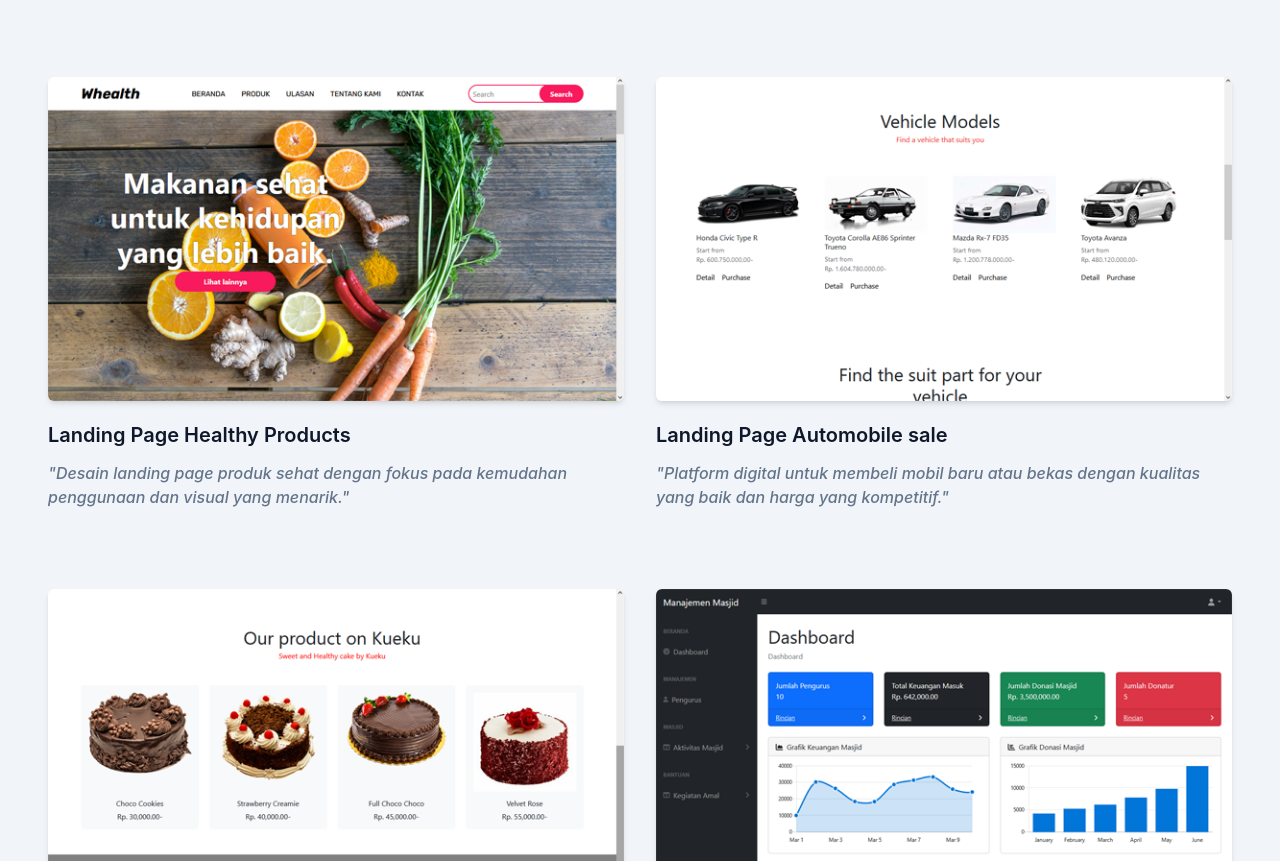
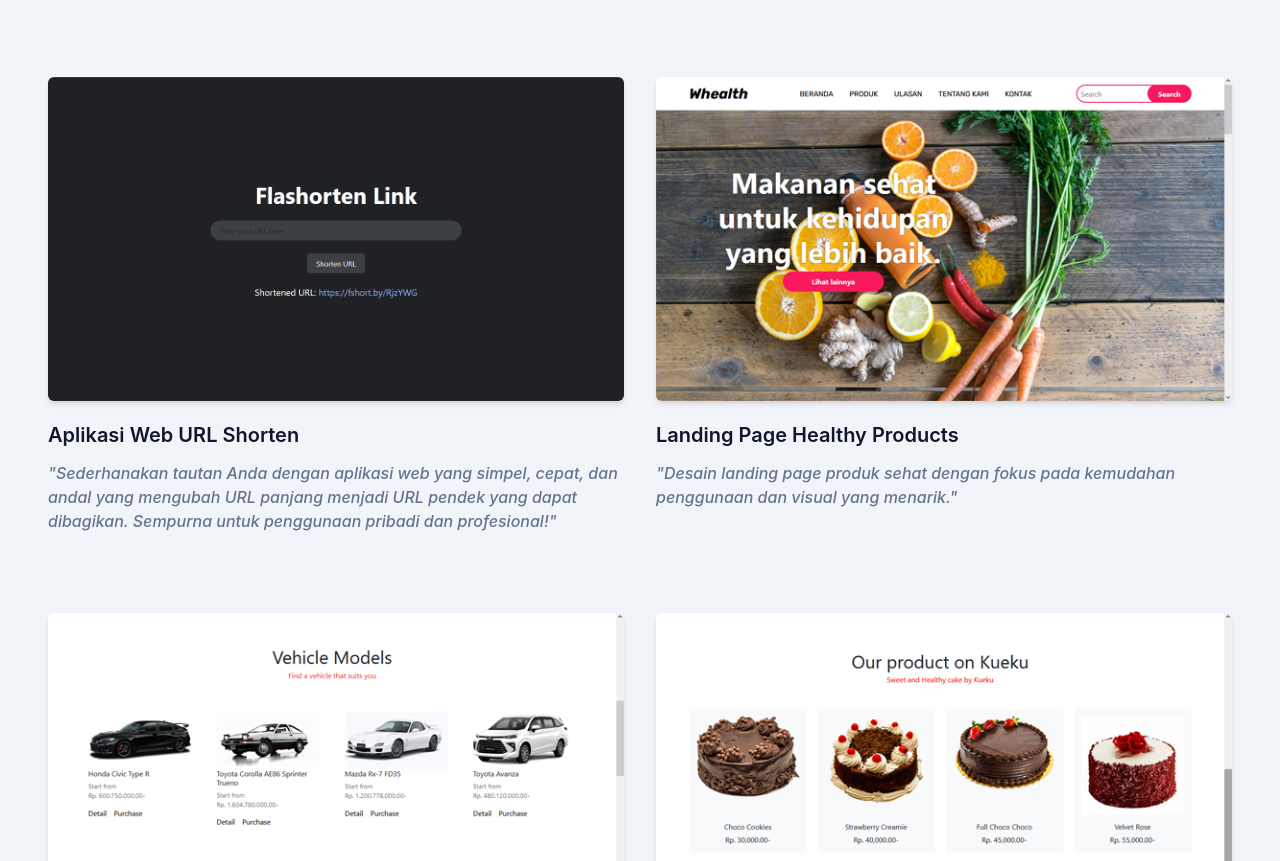
Before and after one commit to Orecareal/portfolio-tailwind, a website: page index.html in a window 1280 px wide. Shown: the part 1447-2308 px from the top of the page. Drawn offline with Linux system fonts and the light colour scheme.

Commit message:
add a new image

```diff
--- a/index.html
+++ b/index.html
@@ -193,6 +193,13 @@
         <div class="w-full px-4 flex flex-wrap justify-center">
           <div class="mb-12 p-4 md:w-1/2">
             <div class="rounded-md shadow-md overflow-hidden">
+              <img src="./dist/img/projects/flask-shorten-link.png" width="w-full" alt="" />
+            </div>
+            <h3 class="font-semibold text-xl text-dark mt-5 mb-3">Aplikasi Web URL Shorten</h3>
+            <p class="italic font-medium text-base text-grey">"Sederhanakan tautan Anda dengan aplikasi web yang simpel, cepat, dan andal yang mengubah URL panjang menjadi URL pendek yang dapat dibagikan. Sempurna untuk penggunaan pribadi dan profesional!"</p>
+          </div>
+          <div class="mb-12 p-4 md:w-1/2">
+            <div class="rounded-md shadow-md overflow-hidden">
               <img src="./dist/img/projects/landing-page_1.png" width="w-full" alt="" />
             </div>
             <h3 class="font-semibold text-xl text-dark mt-5 mb-3">Landing Page Healthy Products</h3>
```
Also changed, not shown: dist/img/projects/flask-shorten-link.png (added).
